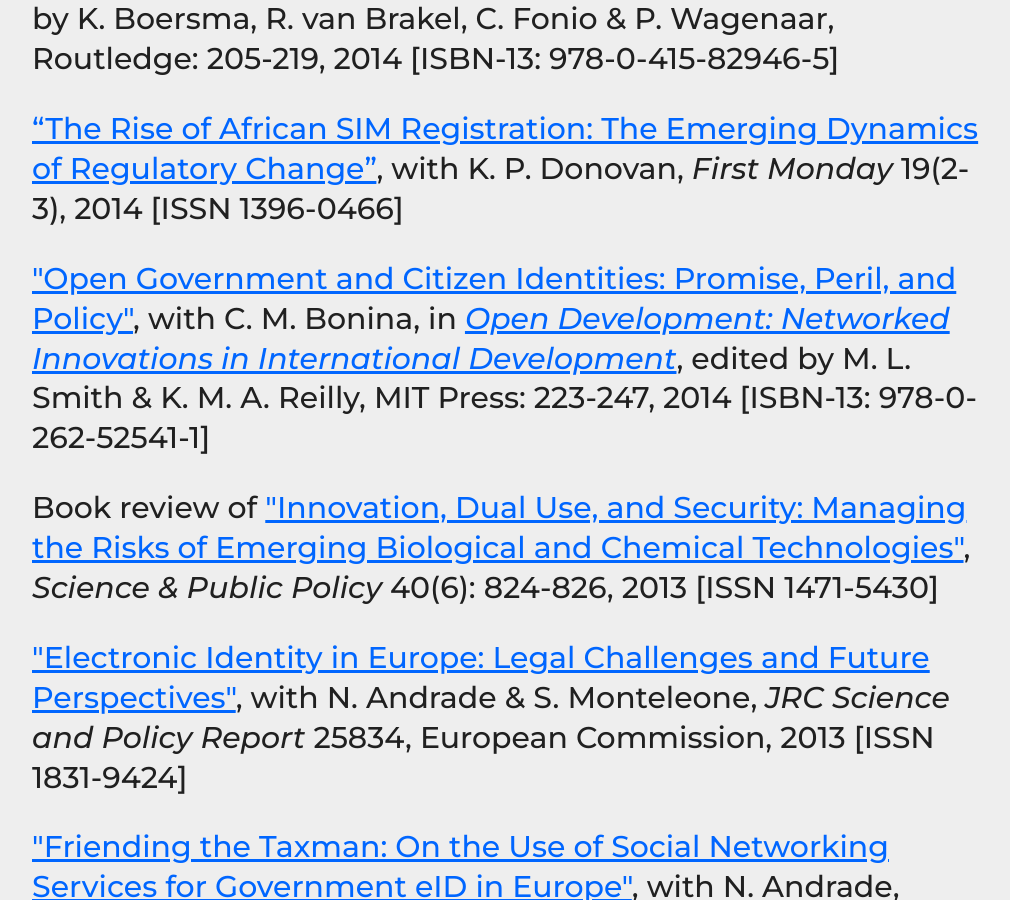
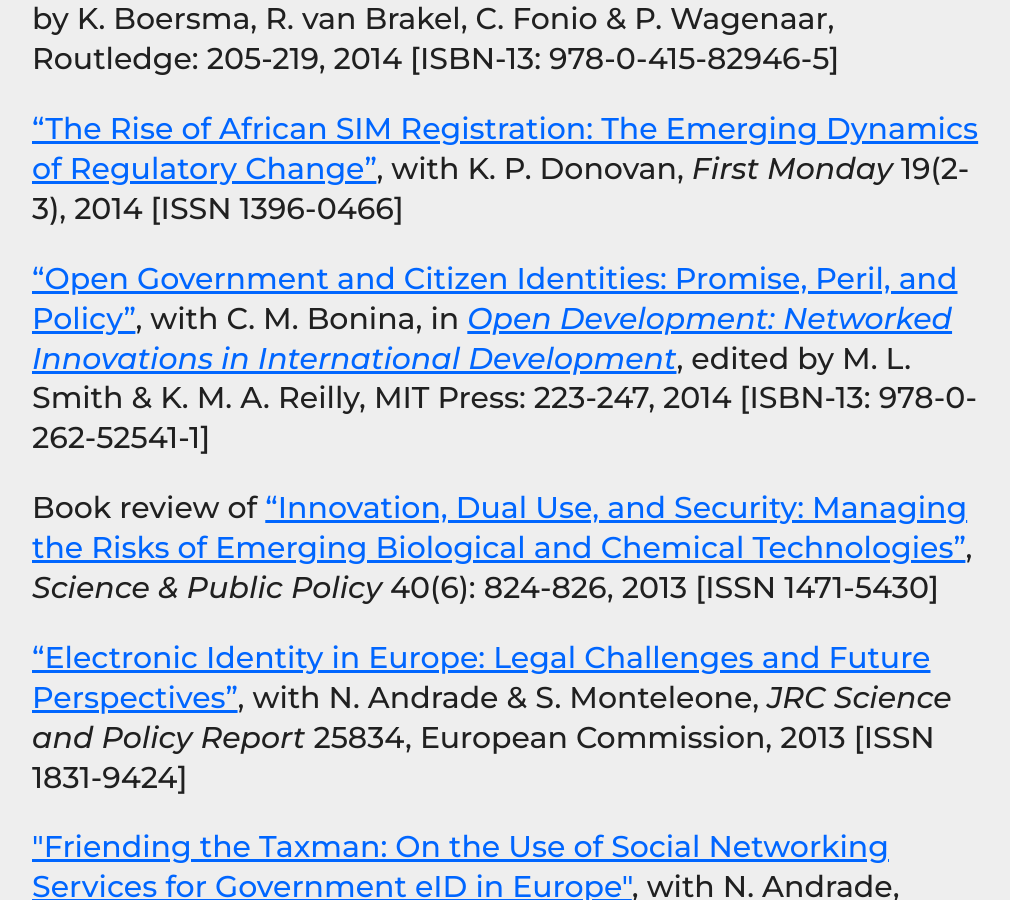
Before and after one commit to haroonalrasheed/641a, a Jekyll site: the page built from select-publications/index.md, in a window 1280 px wide and 900 px high, scrolled down 1636 px. Shown: the whole window, without its empty margins (132-1142 px from the left). Built offline with Jekyll 4.4.1, drawn with Linux system fonts in a browser that asks for light colours.

```diff
--- a/select-publications/index.md
+++ b/select-publications/index.md
@@ -25,11 +25,11 @@ _[Contact me](mailto:a.k.martin@alumni.lse.ac.uk) for copies of articles/chapter
 
 ["The Rise of African SIM Registration: The Emerging Dynamics of Regulatory Change"](http://dx.doi.org/10.5210/fm.v19i2.4351), with K. P. Donovan, *First Monday* 19(2-3), 2014 [ISSN 1396-0466]
 
-<a href="https://prd-idrc.azureedge.net/sites/default/files/openebooks/541-1/index.html#ch09" target="_blank">&quot;Open Government and Citizen Identities: Promise, Peril, and Policy&quot;</a>, with C. M. Bonina, in&nbsp;<i><a href="http://www.idrc.ca/EN/Resources/Publications/Pages/IDRCBookDetails.aspx?PublicationID=1274" target="_blank">Open Development: Networked Innovations in International Development</a></i>, edited by M. L. Smith &amp; K. M. A. Reilly, MIT Press: 223-247, 2014 [ISBN-13: 978-0-262-52541-1]
+["Open Government and Citizen Identities: Promise, Peril, and Policy"](https://prd-idrc.azureedge.net/sites/default/files/openebooks/541-1/index.html#ch09), with C. M. Bonina, in [*Open Development: Networked Innovations in International Development*](http://www.idrc.ca/EN/Resources/Publications/Pages/IDRCBookDetails.aspx?PublicationID=1274), edited by M. L. Smith & K. M. A. Reilly, MIT Press: 223-247, 2014 [ISBN-13: 978-0-262-52541-1]
 
-Book review of&nbsp;<a href="http://dx.doi.org/10.1093/scipol/sct019" target="_blank">&quot;Innovation, Dual Use, and Security: Managing the Risks of Emerging Biological and Chemical Technologies&quot;</a>, <i>Science &amp; Public Policy</i> 40(6): 824-826, 2013 [ISSN 1471-5430]
+Book review of ["Innovation, Dual Use, and Security: Managing the Risks of Emerging Biological and Chemical Technologies"](http://dx.doi.org/10.1093/scipol/sct019), *Science & Public Policy* 40(6): 824-826, 2013 [ISSN 1471-5430]
 
-<a href="http://dx.doi.org/10.2791/78739" target="_blank">&quot;Electronic Identity in Europe: Legal Challenges and Future Perspectives&quot;</a>, with N. Andrade &amp; S. Monteleone, <i>JRC Science and Policy Report </i>25834, European Commission, 2013 [ISSN 1831-9424]<br>
+["Electronic Identity in Europe: Legal Challenges and Future Perspectives"](http://dx.doi.org/10.2791/78739), with N. Andrade & S. Monteleone, *JRC Science and Policy Report* 25834, European Commission, 2013 [ISSN 1831-9424]
 
 <a href="https://doi.org/10.1016/j.telpol.2013.05.005" target="_blank">&quot;Friending the Taxman: On the Use of Social Networking Services for Government eID in Europe&quot;</a>, with N. Andrade, <i>Telecommunications Policy</i> 37(9): 715-724, 2013 [ISSN 0308-5961]
 
```
